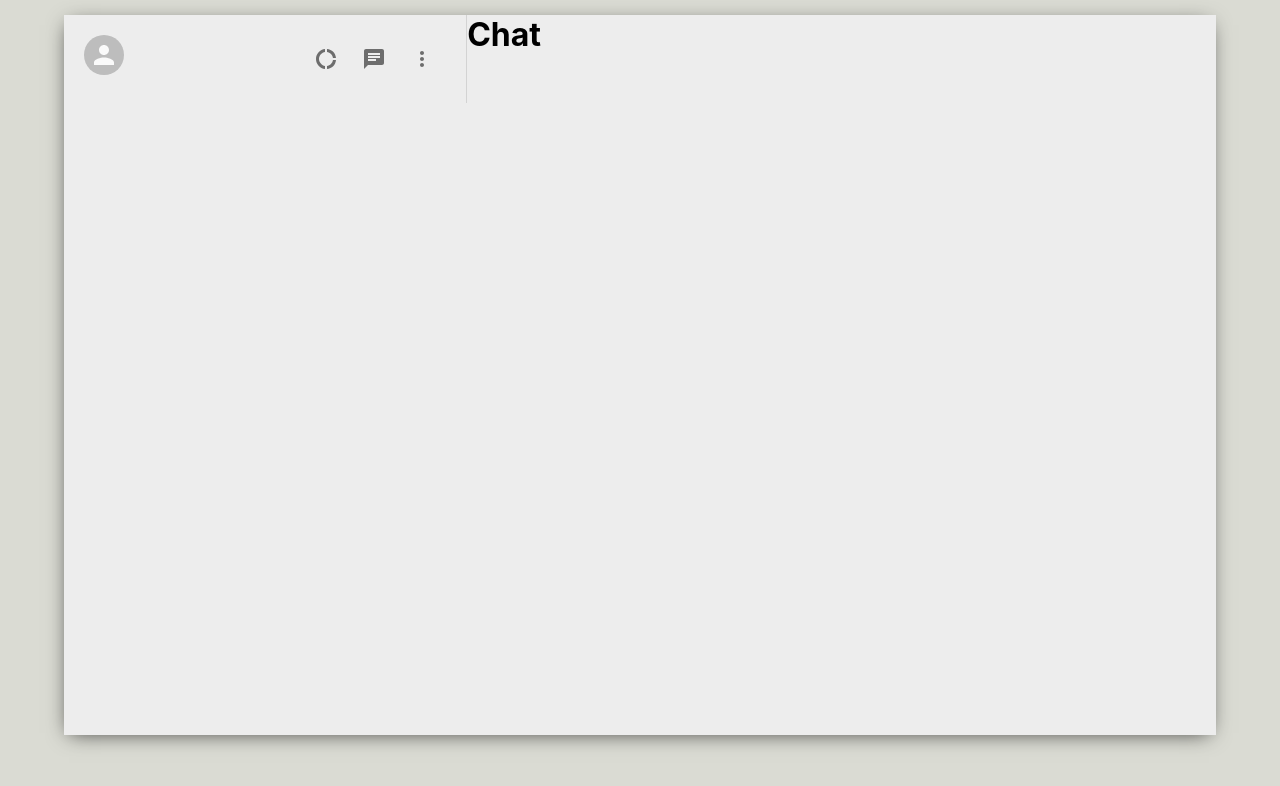
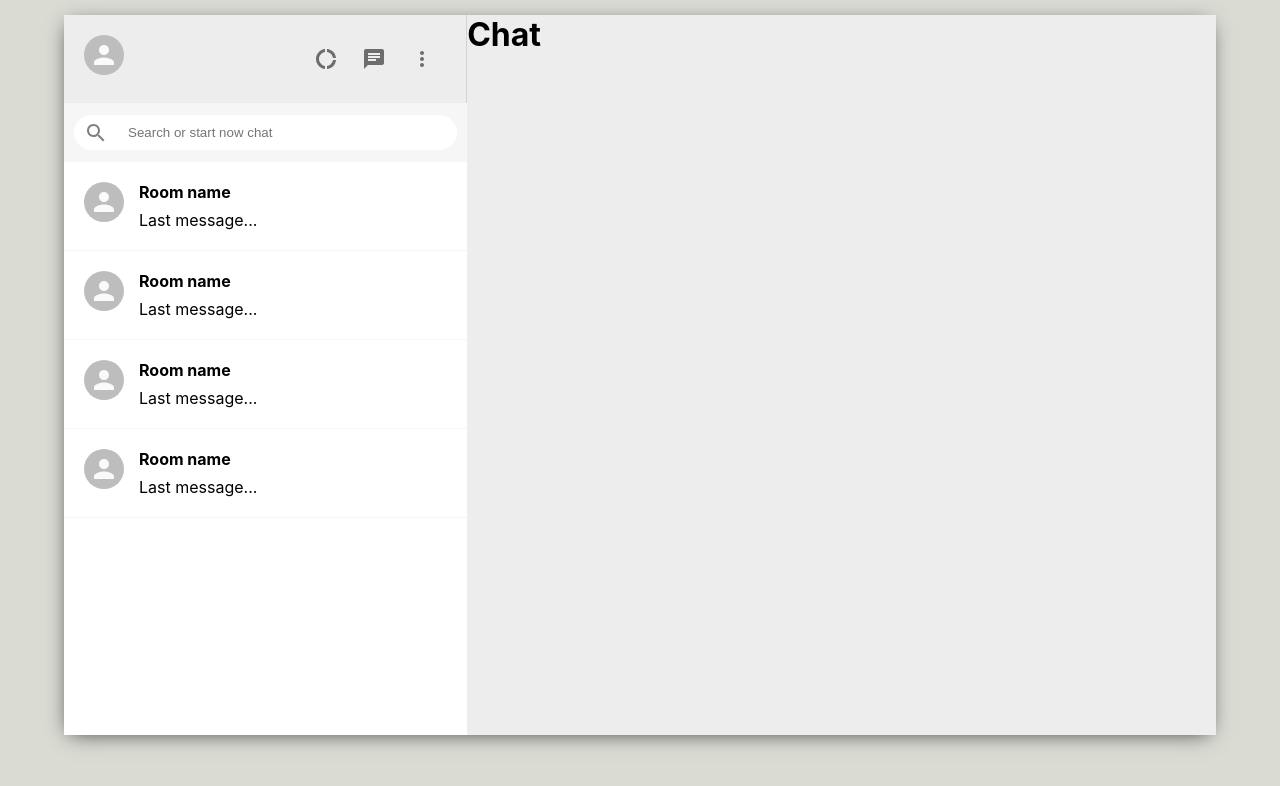
Before and after one commit to viktorlazi/whatsapp-clone, a React (Create React App) app in the folder whatsapp-mern/: page / in a window 1280 px wide. Shown: the top 786 px of the page. Built offline with nearby package versions, Linux system fonts and the light colour scheme.

Commit message:
sidebar finished

```diff
--- a/whatsapp-mern/src/Sidebar.css
+++ b/whatsapp-mern/src/Sidebar.css
@@ -10,8 +10,43 @@
   padding: 20px;
   border-right:1px solid lightgray
 }
+
 .sidebar__headerRight{
   display:flex;
   justify-content: space-between;
   min-width: 10vw;
 }
+
+.sidebar__search{
+  display:flex;
+  align-items: center;
+  background-color: #f6f6f6;
+  height: 39px;
+  padding:10px;
+}
+
+.sidebar__searchContainer{
+  display:flex;
+  align-items: center;
+  background-color:white;
+  width: 100%;
+  height: 35px;
+  border-radius: 20px;
+}
+
+.sidebar__searchContainer > .MuiSvgIcon-root{
+  color:gray;
+  padding: 10px;
+}
+
+.sidebar__searchContainer > input{
+  border:none;
+  outline-width: 0;
+  margin-left: 10px;
+}
+
+.sidebar__chats{
+  flex:1;
+  background-color:white;
+  overflow:scroll;
+}
--- a/whatsapp-mern/src/Sidebar.js
+++ b/whatsapp-mern/src/Sidebar.js
@@ -4,6 +4,8 @@
 import ChatIcon from '@material-ui/icons/Chat';
 import MoreVertIcon from '@material-ui/icons/MoreVert';
 import {Avatar, IconButton} from '@material-ui/core'
+import {SearchOutlined} from "@material-ui/icons"
+import SidebarChat from './SidebarChat';
 
 const Sidebar = () => {
     return (
@@ -22,6 +24,18 @@
                     </IconButton>
                 </div>
             </div>
+            <div className="sidebar__search">
+                <div className="sidebar__searchContainer">
+                    <SearchOutlined/>
+                    <input placeholder="Search or start now chat" type="text"/>
+                </div>
+            </div>
+            <div className="sidebar__chats">
+                <SidebarChat />
+                <SidebarChat />
+                <SidebarChat />
+                <SidebarChat />
+            </div>
         </div>
     )
 }
--- /dev/null
+++ b/whatsapp-mern/src/SidebarChat.css
@@ -0,0 +1,16 @@
+.sidebarChat{
+  display:flex;
+  padding: 20px;
+  cursor: pointer;
+  border-bottom: 1px solid #f6f6f6;
+}
+.sidebarChat:hover{
+  background-color: #ebebeb;
+}
+.sidebarChat__info > h2{
+  font-size: 16px;
+  margin-bottom:8px;
+}
+.sidebarChat__info{
+  margin-left: 15px;
+}
--- /dev/null
+++ b/whatsapp-mern/src/SidebarChat.js
@@ -0,0 +1,18 @@
+import React from 'react'
+import "./SidebarChat.css"
+import {Avatar} from '@material-ui/core'
+
+
+function SidebarChat() {
+  return (
+    <div className="sidebarChat">
+        <Avatar />
+        <div className="sidebarChat__info">
+          <h2>Room name</h2>
+          <p>Last message...</p>
+        </div>
+    </div>
+  )
+}
+
+export default SidebarChat
```
Also changed, not shown: 1 other file (tests, documents, lock files or other folders). Lines whose indentation alone changed are shown as unchanged.
